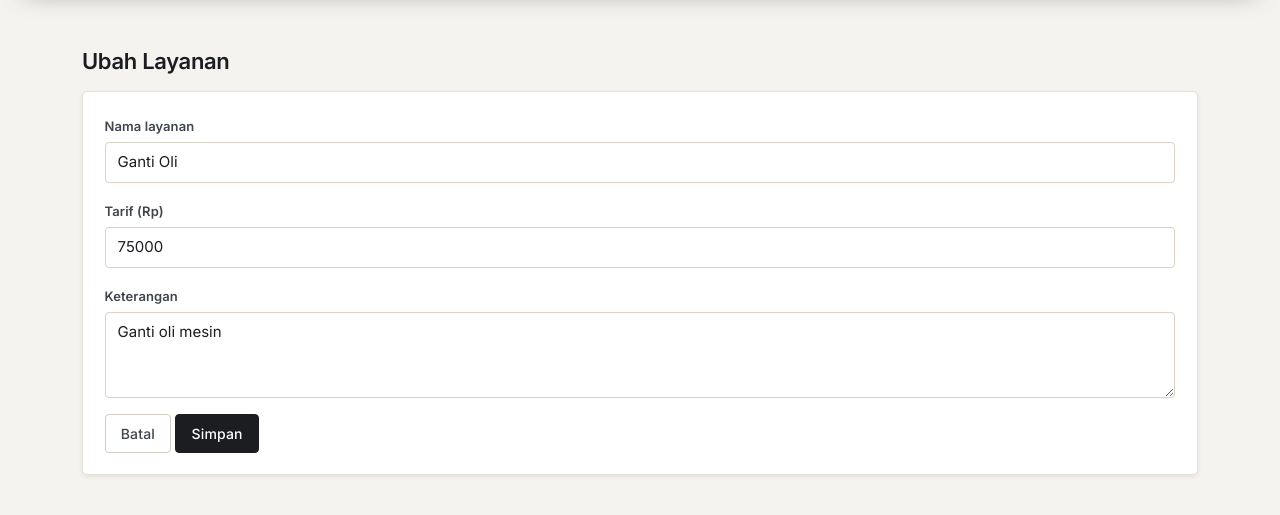
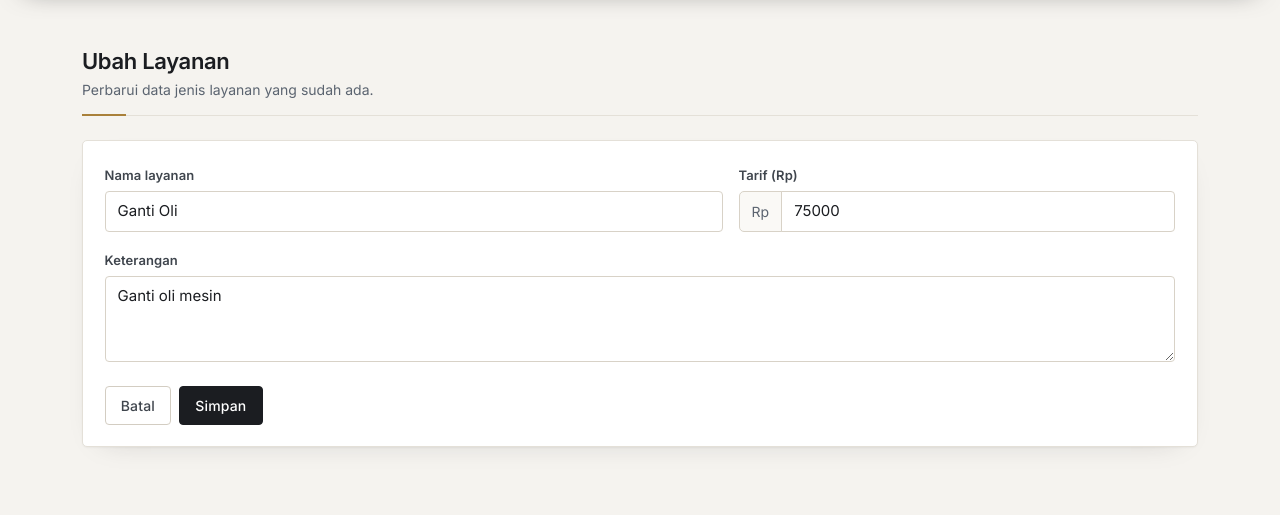
Before and after one commit to Cleyzs/TR_PW_DOSEN, a Laravel app: page /layanan/1/edit in a window 1280 px wide. Shown: the part 65-580 px from the top of the page. Run offline with Laravel 12, Linux system fonts and the light colour scheme; a user stored in the database is signed in; data comes from the database, SQL or seed files in the repository.

Commit message:
Layanan: rapikan halaman daftar dan formulir

```diff
--- a/resources/views/layanan/_form.blade.php
+++ b/resources/views/layanan/_form.blade.php
@@ -1,20 +1,30 @@
-<div class="mb-3">
-  <label class="form-label">Nama layanan</label>
-  <input type="text" name="nama" value="{{ old('nama', $layanan->nama ?? '') }}"
-         class="form-control @error('nama') is-invalid @enderror">
-  @error('nama') <div class="invalid-feedback">{{ $message }}</div> @enderror
+<div class="row g-3">
+  <div class="col-md-7">
+    <label for="nama" class="form-label">Nama layanan</label>
+    <input type="text" id="nama" name="nama" value="{{ old('nama', $layanan->nama ?? '') }}"
+           class="form-control @error('nama') is-invalid @enderror" placeholder="Contoh: Ganti Oli">
+    @error('nama') <div class="invalid-feedback">{{ $message }}</div> @enderror
+  </div>
+  <div class="col-md-5">
+    <label for="tarif" class="form-label">Tarif (Rp)</label>
+    <div class="input-group">
+      <span class="input-group-text">Rp</span>
+      <input type="number" id="tarif" name="tarif" min="0" step="1"
+             value="{{ old('tarif', $layanan->tarif ?? '') }}"
+             class="form-control @error('tarif') is-invalid @enderror" placeholder="75000">
+    </div>
+    @error('tarif') <div class="invalid-feedback d-block">{{ $message }}</div> @enderror
+  </div>
+  <div class="col-12">
+    <label for="keterangan" class="form-label">Keterangan</label>
+    <textarea id="keterangan" name="keterangan" rows="3"
+              class="form-control @error('keterangan') is-invalid @enderror"
+              placeholder="Ringkasan pekerjaan (opsional)">{{ old('keterangan', $layanan->keterangan ?? '') }}</textarea>
+    @error('keterangan') <div class="invalid-feedback">{{ $message }}</div> @enderror
+  </div>
 </div>
-<div class="mb-3">
-  <label class="form-label">Tarif (Rp)</label>
-  <input type="number" min="0" name="tarif" value="{{ old('tarif', $layanan->tarif ?? '') }}"
-         class="form-control @error('tarif') is-invalid @enderror">
-  @error('tarif') <div class="invalid-feedback">{{ $message }}</div> @enderror
+
+<div class="d-flex flex-wrap gap-2 pt-4">
+  <a href="{{ route('layanan.index') }}" class="btn btn-secondary">Batal</a>
+  <button type="submit" class="btn btn-dark">Simpan</button>
 </div>
-<div class="mb-3">
-  <label class="form-label">Keterangan</label>
-  <textarea name="keterangan" rows="3"
-            class="form-control @error('keterangan') is-invalid @enderror">{{ old('keterangan', $layanan->keterangan ?? '') }}</textarea>
-  @error('keterangan') <div class="invalid-feedback">{{ $message }}</div> @enderror
-</div>
-<a href="{{ route('layanan.index') }}" class="btn btn-secondary">Batal</a>
-<button class="btn btn-dark">Simpan</button>
--- a/resources/views/layanan/edit.blade.php
+++ b/resources/views/layanan/edit.blade.php
@@ -1,12 +1,20 @@
 @extends('layouts.app')
 @section('title', 'Ubah Layanan')
 @section('content')
-<h3 class="mb-3">Ubah Layanan</h3>
-<div class="card shadow-sm"><div class="card-body">
-  <form action="{{ route('layanan.update', $layanan) }}" method="POST">
-    @csrf
-    @method('PUT')
-    @include('layanan._form')
-  </form>
-</div></div>
+<div class="page-header">
+  <div>
+    <h3>Ubah Layanan</h3>
+    <p>Perbarui data jenis layanan yang sudah ada.</p>
+  </div>
+</div>
+
+<div class="card">
+  <div class="card-body">
+    <form action="{{ route('layanan.update', $layanan) }}" method="POST">
+      @csrf
+      @method('PUT')
+      @include('layanan._form')
+    </form>
+  </div>
+</div>
 @endsection
```
Also changed, not shown: resources/views/layanan/create.blade.php (+15 -7 lines), resources/views/layanan/index.blade.php (+23 -7 lines).
